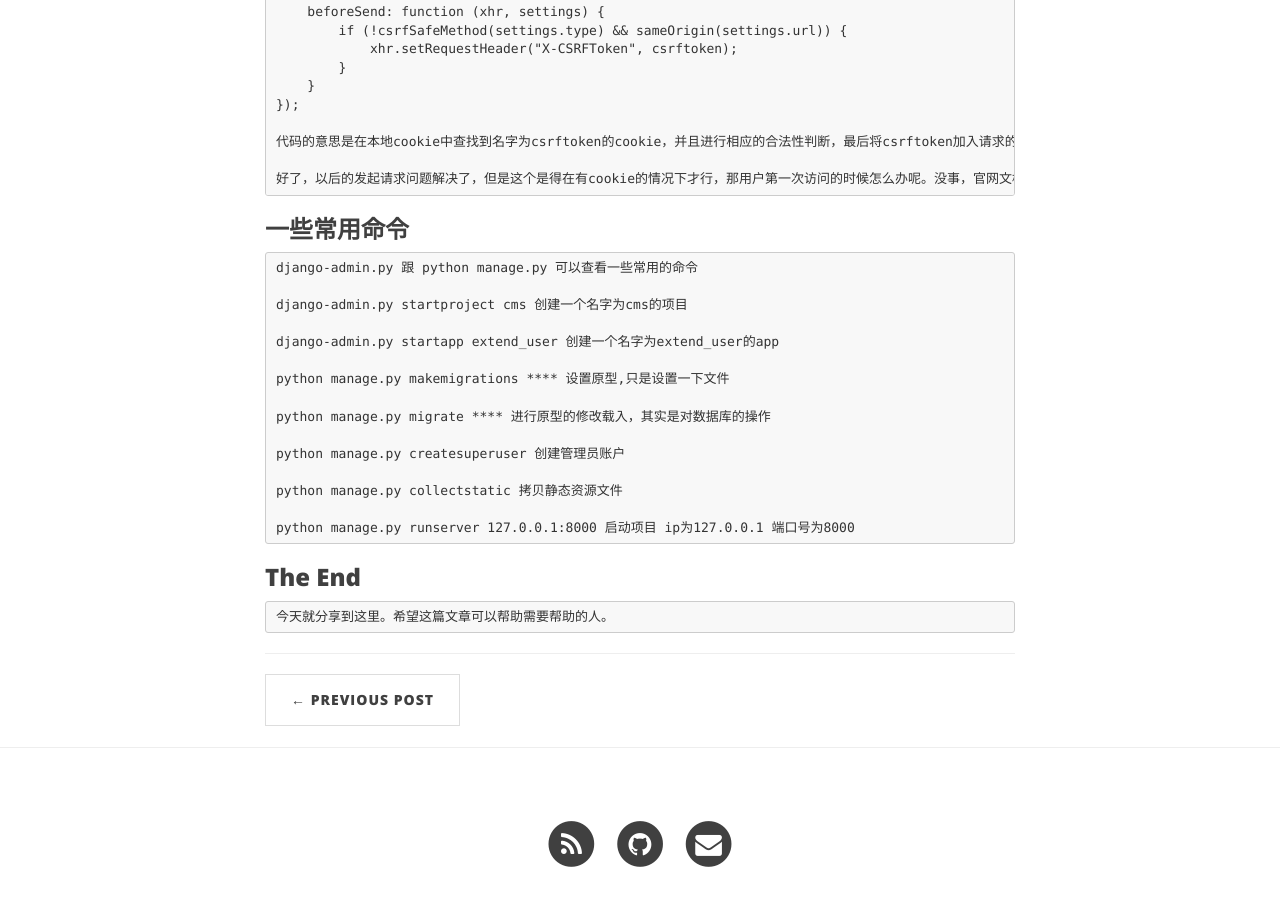
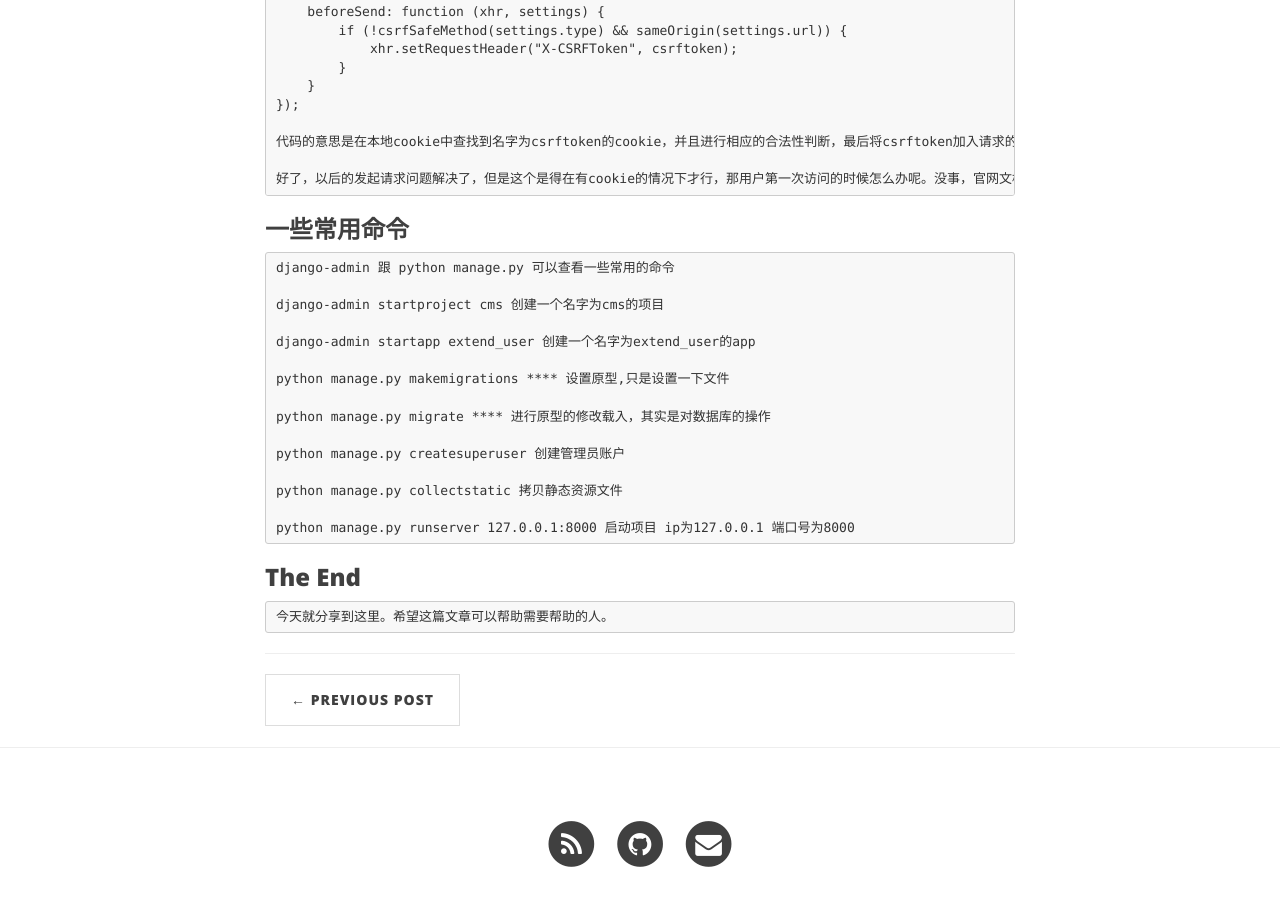
Before and after one commit to linzhiming0826/linzhiming0826.github.io, a Jekyll site: the page built from _posts/2017-07-03-django.markdown, in a window 1280 px wide and 900 px high, scrolled down 2790 px. Built offline with Jekyll 4.4.1, drawn with Linux system fonts in a browser that asks for light colours; nearby versions of some CDN libraries; comment, search, counter and statistics services are not loaded.

Commit message:
修改一些文字

```diff
--- a/_posts/2017-07-03-django.markdown
+++ b/_posts/2017-07-03-django.markdown
@@ -125,11 +125,11 @@ python拥有许多优秀的web框架，比如flask跟django，其中django最为
 
 ### 一些常用命令
 
-    django-admin.py 跟 python manage.py 可以查看一些常用的命令
+    django-admin 跟 python manage.py 可以查看一些常用的命令
 
-    django-admin.py startproject cms 创建一个名字为cms的项目
+    django-admin startproject cms 创建一个名字为cms的项目
 
-    django-admin.py startapp extend_user 创建一个名字为extend_user的app
+    django-admin startapp extend_user 创建一个名字为extend_user的app
 
     python manage.py makemigrations **** 设置原型,只是设置一下文件
 
```
